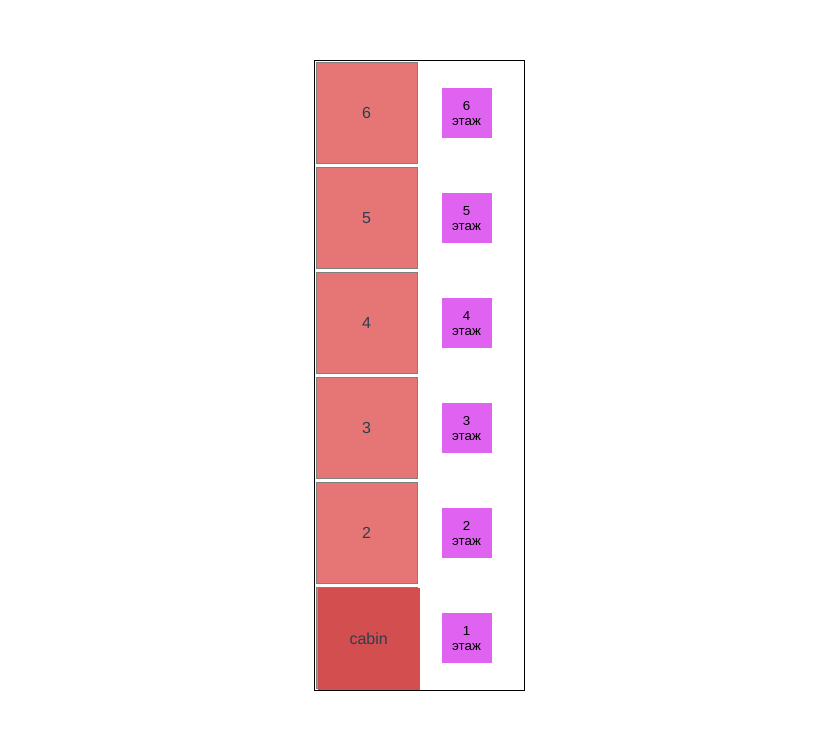
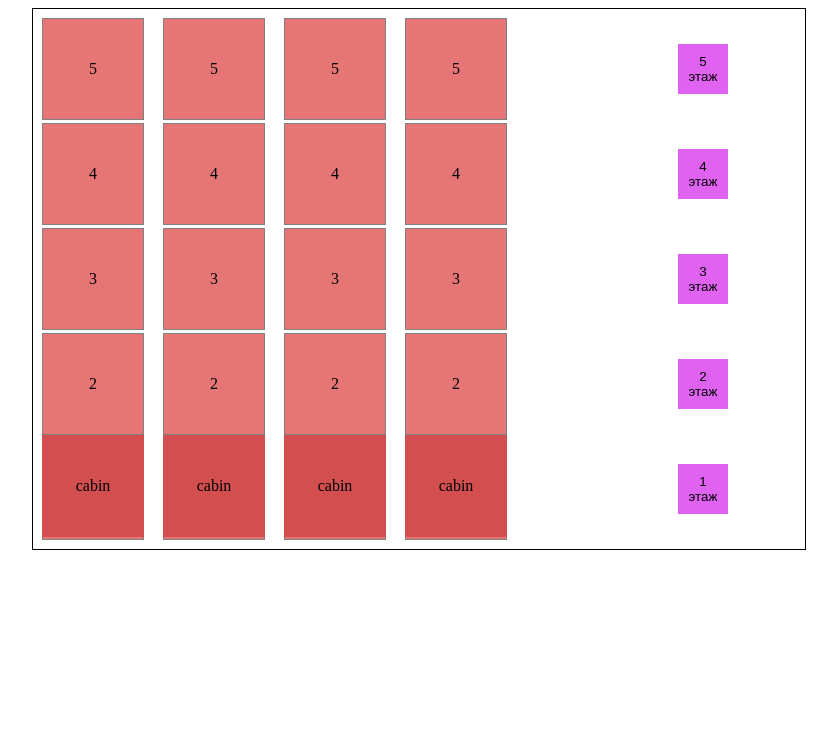
Before and after one commit to blackseliger/elevators, a Vue app: page / in a window 1280 px wide. Shown: the top 730 px of the page, without its empty margins (221-1058 px from the left). Built offline with nearby package versions, Linux system fonts and the light colour scheme.

Commit message:
багованое решение с несколькими лифтами

```diff
--- a/package.json
+++ b/package.json
@@ -9,6 +9,7 @@
   },
   "dependencies": {
     "core-js": "^3.8.3",
+    "lodash": "^4.17.21",
     "node-sass": "^7.0.1",
     "sass-loader": "^13.0.2",
     "vue": "^3.2.13"
--- a/src/App.vue
+++ b/src/App.vue
@@ -1,35 +1,319 @@
 <template>
-
   <div class="lifts">
-
-  <LiftPage :levels="levels"/>
-
+    <div class="lifts__wrapper-lift">
+      <LiftPage
+        v-for="lift in lifts"
+        :key="lift.id"
+        :config="lift"
+        :levels="levels"
+        :classMove="classMove"
+        :blink="blink"
+        :showDirect="showDirect"
+      />
+    </div>
+    <div class="lifts__controls">
+      <ui-button
+        v-for="level in levels"
+        :key="`${level}-button`"
+        :value="level"
+        v-model:selected="selected"
+        :class="[
+          parseInt(level) === actualLift?.queue[0]?.actualFloor
+            ? 'controls__button_actual'
+            : '',
+          floors?.includes(parseInt(level)) ? 'controls__button_queue' : '',
+          `controls__button_${level}`,
+        ]"
+        >{{ level }} этаж
+      </ui-button>
+    </div>
   </div>
 </template>
 
 <script>
 import LiftPage from "@/components/LiftPage.vue";
-// import UiButton from '@/components/UiButton.vue';
+import UiButton from "@/components/UiButton.vue";
+
+// подумать над динамическим изображением кнопок
 
 export default {
   name: "App",
   components: {
     LiftPage,
+    UiButton,
   },
 
   data() {
-    return { levels: [6, 5, 4, 3, 2, 1] };
+    return {
+      levels: [5, 4, 3, 2, 1],
+      liftsAmount: 4,
+      lifts: [],
+      floors: [],
+      // lastfloor: "",
+      // queue: [],
+      // pause: { rest: false },
+      selected: 0,
+      // classMove: null,
+      // showDirect: null,
+      indexStart: false,
+      // move: false,
+      // blink: false,
+      actualLift: null,
+      intervalRest: false,
+      // cabinCoords:
+    };
+  },
+
+  created() {
+    for (let i = 0; i < this.liftsAmount; i++) {
+      this.lifts.push({
+        classMove: {
+          top: `${100 - Math.floor((1 * 100) / this.levels.length)}%`,
+        },
+        floors: [0],
+        finish: false,
+        lastfloor: 1,
+        queue: [],
+        pause: { rest: false },
+        showDirect: null,
+        move: false,
+        blink: false,
+        start: false,
+        id: `${i}/lift`,
+        // watchLift: false,
+      });
+    }
+  },
+  // `${100 - Math.floor((1 * 100) / this.levels.length)}px`
+  computed: {
+    widthLifts() {
+      return `${this.liftsAmount * 150}px`;
+    },
+
+    cssFloors() {
+      return this.levels.length;
+    },
+  },
+
+  // mounted() {
+  //   this.floors = JSON.parse(localStorage.getItem("floors")) || [];
+  //   this.queue = JSON.parse(localStorage.getItem("queue")) || [];
+  //   this.lastfloor = JSON.parse(localStorage.getItem("lastfloor")) || 1;
+
+  //   this.classMove = {
+  //     top: `${100 - Math.floor((this.lastfloor * 100) / this.levels.length)}%`,
+  //   };
+
+  //   if (this.floors.length || this.queue.length) {
+  //     this.classMove = { top: `${this.queue[0]?.coords}%` };
+  //     this.startWork();
+  //   }
+  // },
+
+  methods: {
+    pause() {
+      let _this = this.actualLift;
+      _this.showDirect = false;
+
+      if (_this.pause.rest) return null;
+      if (_this.finish === true && _this.move) {
+        // не могу понять в чем баг если выбрать больше 2 этажей, то последний будет бликать 6 секунд. this.queue.shift(); первый раз срабатывает корректно
+        // но сам this.queue для setTimeout не обновляется
+        _this.finish = false;
+        _this.move = false;
+        _this.pause.rest = true;
+        _this.blink = true;
+        setTimeout(() => {
+          if (_this.floors.length === 1) {
+            _this.lastfloor = _this.floors[0];
+            // this.workLocalStorage("lastfloor");
+          }
+          _this.showDirect = false;
+          _this.floors.shift();
+          _this.pause.rest = false;
+          _this.blink = false;
+          _this.queue.shift();
+          this.pushLift();
+          // this.workLocalStorage("floors");
+          // this.workLocalStorage("queue");
+        }, 3000);
+      }
+    },
+
+    pushLift() {
+      let _this = this.actualLift;
+      _this.classMove = {
+        top: `${_this.queue[0]?.coords}%`,
+        transition: `top ${_this.queue[0]?.speed}s ease-in-out`,
+      };
+
+      if (!this.move && _this.queue[0]) {
+        setTimeout(() => {
+          _this.finish = true;
+          this.intervalRest = false;
+          this.pause();
+          this.floors.shift();
+        }, _this.queue[0].speed * 1000);
+      }
+
+      _this.move = true;
+      _this.showDirect = _this.queue[0]?.direction;
+
+      // if (_this.pause.rest) return null;
+      // if (_this.finish === true && _this.move) {
+      // if (this.intervalRest) return null;
+      //   this.intervalRest = true;
+      //   // не могу понять в чем баг если выбрать больше 2 этажей, то последний будет бликать 6 секунд. this.queue.shift(); первый раз срабатывает корректно
+      //   // но сам this.queue для setTimeout не обновляется
+      //   _this.finish = false;
+      //   _this.move = false;
+      //   _this.pause.rest = true;
+      //   _this.blink = true;
+      //   console.log('heh')
+      //   setTimeout(() => {
+      //     if (_this.floors.length === 1) {
+      //       _this.lastfloor = _this.floors[0];
+      //       // this.workLocalStorage("lastfloor");
+      //     }
+      //     _this.floors.shift();
+      //     _this.pause.rest = false;
+      //     _this.blink = false;
+      //     _this.queue.shift();
+      //     // this.pushLift();
+      //     // this.intervalRest = false;
+      //     // this.workLocalStorage("floors");
+      //     // this.workLocalStorage("queue");
+      //   }, 3000);
+
+      // }
+    },
+
+    startWork() {
+      this.pushLift();
+      // if (this.indexStart === false) {
+      //   this.indexStart = setInterval(() => {
+      //     this.pushLift.call(this);
+      //   }, 1000);
+      // }
+    },
+
+    workLocalStorage(name) {
+      localStorage.setItem(name, JSON.stringify(this[name]));
+    },
+  },
+
+  watch: {
+    selected() {
+      const freeLifts = this.lifts.filter(
+        (el) => el.move === false && el.pause.rest === false
+      );
+      console.log(freeLifts);
+      if (freeLifts.length >= 2) {
+        const lastFloors = freeLifts.map(
+          (el) => {
+            let value = el.floors[el.floors.length - 1];
+            return value;
+            }
+        );
+        const closest = lastFloors.sort(
+          (a, b) => Math.abs(this.selected - a) - Math.abs(this.selected - b)
+        )[0];
+        const actualLiftIndex = this.lifts.findIndex(
+          (el) => el.floors[el.floors.length - 1] === closest
+        );
+        console.log(actualLiftIndex);
+        this.actualLift = this.lifts[actualLiftIndex];
+        this.actualLift.floors.push(this.selected);
+      } else {
+        // если не подходит условию просто берем всегда первый лифт
+        this.actualLift = this.lifts[0];
+        this.actualLift.floors.push(this.selected);
+      }
+
+      this.floors.push(this.selected);
+      // const actualNum = Math.min(...queueAmount);
+      // if (this.actualLift) this.actualLift === null;
+      // this.watchLift = true;
+      // this.watchLift = false;
+      // this.floors.push(this.selected); старое
+      // нужно закидывать активные лифт в список локал стораджа
+      // this.workLocalStorage("floors");
+    },
+
+    // floors: { старое
+    "actualLift.floors": {
+      deep: true,
+      handler() {
+        let _this = this.actualLift;
+        let actualFloor = _this.floors[_this.floors.length - 1];
+        let prevFloor = _this.floors[_this.floors.length - 2];
+
+        if (actualFloor === prevFloor) return null;
+
+        if (_this.floors.length === 1 && prevFloor === undefined) {
+          if (actualFloor === this.lastfloor) {
+            _this.floors.shift();
+            // this.workLocalStorage("floors");
+            return null;
+          }
+
+          _this.queue.push({
+            actualFloor: actualFloor,
+            speed: Math.abs(actualFloor - _this.lastfloor),
+            direction: actualFloor > _this.lastfloor ? "up" : "down",
+            coords: 100 - Math.floor((actualFloor * 100) / this.levels.length),
+          });
+          // this.workLocalStorage("queue");
+        } else {
+          _this.queue.push({
+            actualFloor: actualFloor,
+            speed: Math.abs(actualFloor - prevFloor),
+            direction: actualFloor > prevFloor ? "up" : "down",
+            coords: 100 - Math.floor((actualFloor * 100) / this.levels.length),
+          });
+          // this.workLocalStorage("queue");
+        }
+        // this.watchLift = false;
+        this.startWork();
+      },
+    },
   },
 };
 </script>
 
-<style>
-#app {
-  font-family: Avenir, Helvetica, Arial, sans-serif;
-  -webkit-font-smoothing: antialiased;
-  -moz-osx-font-smoothing: grayscale;
-  text-align: center;
-  color: #2c3e50;
-  margin-top: 60px;
+<style lang="scss" scoped>
+.lifts {
+  width: calc(152px + v-bind(widthLifts));
+  display: grid;
+  grid-template-columns: v-bind(widthLifts) 100px;
+  gap: 10px;
+  margin: auto;
+  padding: 10px;
+  border: 1px solid black;
+
+  &__controls {
+    display: grid;
+    grid-template-rows: repeat(v-bind(cssFloors), 100px);
+    gap: 5px;
+    align-items: center;
+    justify-items: center;
+  }
+
+  &__wrapper-lift {
+    display: grid;
+    grid-template-columns: repeat(auto-fill, minmax(100px, 1fr));
+    gap: 5px;
+  }
+}
+
+.controls {
+  &__button {
+    &_queue {
+      background-color: rgba(54, 106, 136, 0.753);
+    }
+    &_actual {
+      background-color: #4bc9e9;
+    }
+  }
 }
 </style>
--- a/src/components/LiftPage.vue
+++ b/src/components/LiftPage.vue
@@ -12,8 +12,8 @@
 
       <div
         class="lift__shaft_cabin lift__shaft"
-        :class="{ lift__shaft_cabin_blinker: blink }"
-        :style="classMove"
+        :class="{ lift__shaft_cabin_blinker: config.blink }"
+        :style="config.classMove"
         ref="cabin"
       >
         <ui-icon
@@ -27,7 +27,7 @@
             opacity: 0.6;
           "
           :icon="`arrow`"
-          v-show="showDirect === 'up' ? true : false"
+          v-show="config.showDirect === 'up' ? true : false"
         />
         cabin
         <ui-icon
@@ -41,11 +41,11 @@
             opacity: 0.6;
           "
           :icon="`arrow`"
-          v-show="showDirect === 'down' ? true : false"
+          v-show="config.showDirect === 'down' ? true : false"
         />
       </div>
     </div>
-    <div class="lift__controls">
+    <!-- <div class="lift__controls">
       <ui-button
         v-for="level in levels"
         :key="`${level}-button`"
@@ -60,19 +60,19 @@
         ]"
         >{{ level }} этаж
       </ui-button>
-    </div>
+    </div> -->
   </div>
 </template>
 
 <script>
-import UiButton from "@/components/UiButton.vue";
+// import UiButton from "@/components/UiButton.vue";
 import UiIcon from "@/components/UiIcon.vue";
 
 export default {
   name: "LiftPage",
 
   components: {
-    UiButton,
+    // UiButton,
     UiIcon,
   },
 
@@ -81,151 +81,155 @@ export default {
       type: Array,
       required: true,
     },
-  },
-
-  data() {
-    return {
-      floors: [],
-      lastfloor: "",
-      queue: [],
-      pause: { rest: false },
-      selected: 0,
-      classMove: null,
-      showDirect: null,
-      indexStart: false,
-      move: false,
-      blink: false,
-    };
-  },
-
-  mounted() {
-    this.floors = JSON.parse(localStorage.getItem("floors")) || [];
-    this.queue = JSON.parse(localStorage.getItem("queue")) || [];
-    this.lastfloor = JSON.parse(localStorage.getItem("lastfloor")) || 1;
-
-    this.classMove = {
-      top: `${100 - Math.floor((this.lastfloor * 100) / this.levels.length)}%`,
-    };
-
-    if (this.floors.length || this.queue.length) {
-      this.classMove = { top: `${this.queue[0]?.coords}%` };
-      this.startWork();
+    config: {
+      type: Object,
+      required: true,
     }
   },
 
-  methods: {
-    pushLift() {
-      const cabin = this.$refs.cabin;
-      let amountValuesH =
-        this.levels.length * 100 + 6 + (this.levels.length - 1) * 5;
-      let coords = Math.ceil(
-        Math.ceil(parseFloat(getComputedStyle(cabin).top)) /
-          (amountValuesH * 0.01)
-      );
+  // data() {
+  //   return {
+  //     floors: [],
+  //     lastfloor: "",
+  //     queue: [],
+  //     pause: { rest: false },
+  //     selected: 0,
+  //     classMove: null,
+  //     showDirect: null,
+  //     indexStart: false,
+  //     move: false,
+  //     blink: false,
+  //   };
+  // },
 
-      this.classMove = {
-        top: `${this.queue[0]?.coords}%`,
-        transition: `top ${this.queue[0]?.speed}s ease-in-out`,
-      };
+  // mounted() {
+  //   this.floors = JSON.parse(localStorage.getItem("floors")) || [];
+  //   this.queue = JSON.parse(localStorage.getItem("queue")) || [];
+  //   this.lastfloor = JSON.parse(localStorage.getItem("lastfloor")) || 1;
 
-      this.move = true;
-      this.showDirect = this.queue[0]?.direction;
+  //   this.classMove = {
+  //     top: `${100 - Math.floor((this.lastfloor * 100) / this.levels.length)}%`,
+  //   };
 
-      if (this.pause.rest) return null;
-      if (coords === this.queue[0]?.coords && this.move) {
-        // не могу понять в чем баг если выбрать больше 2 этажей, то последний будет бликать 6 секунд. this.queue.shift(); первый раз срабатывает корректно
-        // но сам this.queue для setTimeout не обновляется
+  //   if (this.floors.length || this.queue.length) {
+  //     this.classMove = { top: `${this.queue[0]?.coords}%` };
+  //     this.startWork();
+  //   }
+  // },
 
-        this.move = false;
-        this.pause.rest = true;
-        this.blink = true;
+  // methods: {
+  //   pushLift() {
+  //     const cabin = this.$refs.cabin;
+  //     let amountValuesH =
+  //       this.levels.length * 100 + 6 + (this.levels.length - 1) * 5;
+  //     let coords = Math.ceil(
+  //       Math.ceil(parseFloat(getComputedStyle(cabin).top)) /
+  //         (amountValuesH * 0.01)
+  //     );
 
-        setTimeout(() => {
-          if (this.floors.length === 1) {
-            this.lastfloor = this.floors[0];
-            this.workLocalStorage("lastfloor");
-          }
-          this.floors.shift();
-          this.pause.rest = false;
-          this.blink = false;
-          this.queue.shift();
-          this.workLocalStorage("floors");
-          this.workLocalStorage("queue");
-        }, 3000);
-      }
-    },
+  //     this.classMove = {
+  //       top: `${this.queue[0]?.coords}%`,
+  //       transition: `top ${this.queue[0]?.speed}s ease-in-out`,
+  //     };
 
-    startWork() {
-      if (this.indexStart === false) {
-        this.indexStart = setInterval(() => {
-          this.pushLift();
-        }, 1000);
-      }
-    },
+  //     this.move = true;
+  //     this.showDirect = this.queue[0]?.direction;
 
-    workLocalStorage(name) {
-      localStorage.setItem(name, JSON.stringify(this[name]));
-    },
-  },
+  //     if (this.pause.rest) return null;
+  //     if (coords === this.queue[0]?.coords && this.move) {
+  //       // не могу понять в чем баг если выбрать больше 2 этажей, то последний будет бликать 6 секунд. this.queue.shift(); первый раз срабатывает корректно
+  //       // но сам this.queue для setTimeout не обновляется
+
+  //       this.move = false;
+  //       this.pause.rest = true;
+  //       this.blink = true;
+
+  //       setTimeout(() => {
+  //         if (this.floors.length === 1) {
+  //           this.lastfloor = this.floors[0];
+  //           this.workLocalStorage("lastfloor");
+  //         }
+  //         this.floors.shift();
+  //         this.pause.rest = false;
+  //         this.blink = false;
+  //         this.queue.shift();
+  //         this.workLocalStorage("floors");
+  //         this.workLocalStorage("queue");
+  //       }, 3000);
+  //     }
+  //   },
+
+  //   startWork() {
+  //     if (this.indexStart === false) {
+  //       this.indexStart = setInterval(() => {
+  //         this.pushLift();
+  //       }, 1000);
+  //     }
+  //   },
+
+  //   workLocalStorage(name) {
+  //     localStorage.setItem(name, JSON.stringify(this[name]));
+  //   },
+  // },
 
   computed: {
     cssFloors() {
       return this.levels.length;
-    }
+    },
   },
 
-  watch: {
-    selected() {
-      this.floors.push(this.selected);
-      this.workLocalStorage("floors");
-    },
+  // watch: {
+  //   selected() {
+  //     this.floors.push(this.selected);
+  //     this.workLocalStorage("floors");
+  //   },
 
-    floors: {
-      deep: true,
-      handler() {
-        let actualFloor = this.floors[this.floors.length - 1];
-        let prevFloor = this.floors[this.floors.length - 2];
+  //   floors: {
+  //     deep: true,
+  //     handler() {
+  //       let actualFloor = this.floors[this.floors.length - 1];
+  //       let prevFloor = this.floors[this.floors.length - 2];
 
-        if (actualFloor === prevFloor) return null;
+  //       if (actualFloor === prevFloor) return null;
 
-        if (this.floors.length === 1 && prevFloor === undefined) {
-          if (actualFloor === this.lastfloor) {
-            this.floors.shift();
-            this.workLocalStorage("floors");
-            return null;
-          }
+  //       if (this.floors.length === 1 && prevFloor === undefined) {
+  //         if (actualFloor === this.lastfloor) {
+  //           this.floors.shift();
+  //           this.workLocalStorage("floors");
+  //           return null;
+  //         }
 
-          this.queue.push({
-            actualFloor: actualFloor,
-            speed: Math.abs(actualFloor - this.lastfloor),
-            direction: actualFloor > this.lastfloor ? "up" : "down",
-            coords: 100 - Math.floor((actualFloor * 100) / this.levels.length),
-          });
-          this.workLocalStorage("queue");
-        } else {
-          this.queue.push({
-            actualFloor: actualFloor,
-            speed: Math.abs(actualFloor - prevFloor),
-            direction: actualFloor > prevFloor ? "up" : "down",
-            coords: 100 - Math.floor((actualFloor * 100) / this.levels.length),
-          });
-          this.workLocalStorage("queue");
-        }
+  //         this.queue.push({
+  //           actualFloor: actualFloor,
+  //           speed: Math.abs(actualFloor - this.lastfloor),
+  //           direction: actualFloor > this.lastfloor ? "up" : "down",
+  //           coords: 100 - Math.floor((actualFloor * 100) / this.levels.length),
+  //         });
+  //         this.workLocalStorage("queue");
+  //       } else {
+  //         this.queue.push({
+  //           actualFloor: actualFloor,
+  //           speed: Math.abs(actualFloor - prevFloor),
+  //           direction: actualFloor > prevFloor ? "up" : "down",
+  //           coords: 100 - Math.floor((actualFloor * 100) / this.levels.length),
+  //         });
+  //         this.workLocalStorage("queue");
+  //       }
 
-        this.startWork();
-      },
-    },
-  },
+  //       this.startWork();
+  //     },
+  //   },
+  // },
 };
 </script>
 
 <style lang="scss" scoped>
 .lift {
-  margin: auto;
-  width: 205px;
-  max-width: 205px;
-  border: 1px solid black;
-  padding: 2px;
+  // margin: auto;
+  // width: 205px;
+  // max-width: 205px;
+  // border: 1px solid black;
+  // padding: 2px;
   // gap: 5px;
   position: relative;
 
@@ -263,8 +267,7 @@ export default {
   &__shaft_cabin {
     position: absolute;
     background-color: rgb(211, 78, 78);
-    top: 80%;
-    left: 1px;
+    // top: 80%;
     width: 100px;
     height: 100px;
     border: 1px solid #d34e4e;
@@ -273,7 +276,6 @@ export default {
   &__shaft_cabin_blinker {
     animation: blinker 1s step-start infinite;
   }
-
 
   &__button {
     &_queue {
@@ -284,7 +286,6 @@ export default {
     }
   }
 
-
   @keyframes blinker {
     50% {
       opacity: 0.5;
```
Also changed, not shown: 1 other file (tests, documents, lock files or other folders).
